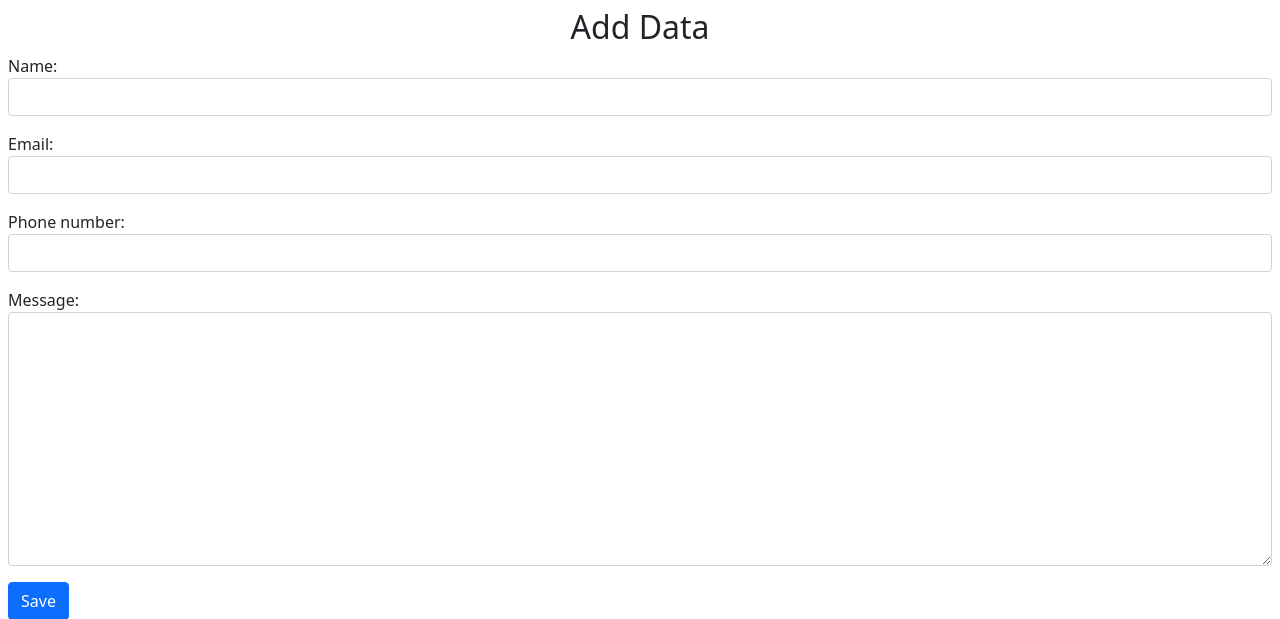
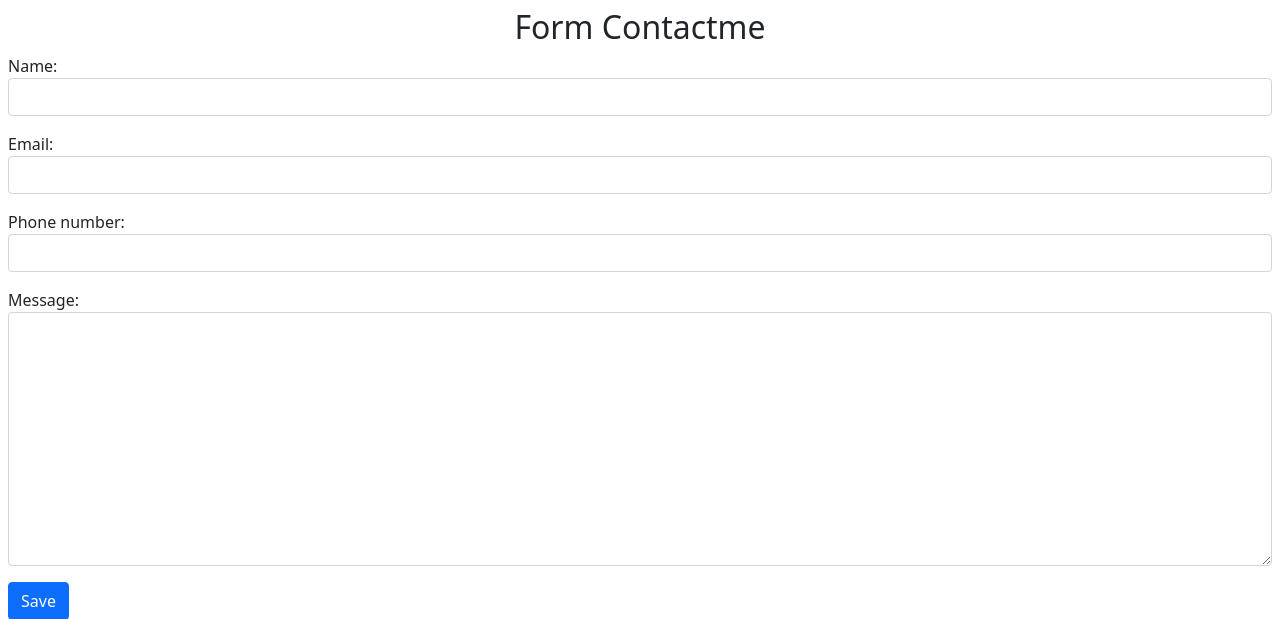
Before and after one commit to onesinus/ready-brother-django, a Django app: page /contactme/create in a window 1280 px wide. Shown: the part 72-691 px from the top of the page. Run offline with Django 3.2, Linux system fonts and the light colour scheme; some libraries are stand-ins or nearby versions.

Commit message:
Edit Form

```diff
--- a/ocommerce/contactme/urls.py
+++ b/ocommerce/contactme/urls.py
@@ -4,5 +4,6 @@ from . import views
 
 urlpatterns = [
     path('', views.ContactMeListView.as_view(), name='contactme-list'),
-    path('create', views.ContactMeCreateView.as_view(), name="contactme-create")
+    path('create', views.ContactMeCreateView.as_view(), name="contactme-create"),
+    path('update/(?P<pk>[0-9]+)/$', views.ContactMeUpdateView.as_view(), name="contactme-update"),
 ]
--- a/ocommerce/contactme/views.py
+++ b/ocommerce/contactme/views.py
@@ -1,5 +1,5 @@
 from django.views.generic.list import ListView
-from django.views.generic.edit import CreateView
+from django.views.generic.edit import CreateView, UpdateView
 
 from .models import ContactMe
 from .forms import ContactMeForm
@@ -18,3 +18,9 @@ class ContactMeCreateView(CreateView):
     model = ContactMe
     form_class = ContactMeForm
     template_name = 'contactme/contactme_form.html'
+
+
+class ContactMeUpdateView(UpdateView):
+    model = ContactMe
+    form_class = ContactMeForm
+    template_name = 'contactme/contactme_form.html'
--- a/ocommerce/templates/contactme/contactme_form.html
+++ b/ocommerce/templates/contactme/contactme_form.html
@@ -1,7 +1,7 @@
 {% extends "common/base.html" %}
 
 {% block content %}
-<h2 class="text-center">Add Data</h2>
+<h2 class="text-center">Form Contactme</h2>
 <div class="form-group">
     <form method="post">
         {% csrf_token %}
--- a/ocommerce/templates/contactme/contactme_list.html
+++ b/ocommerce/templates/contactme/contactme_list.html
@@ -12,6 +12,7 @@
             <th>Email</th>
             <th>Phone Number</th>
             <th>Message</th>
+            <th>Actions</th>
         </thead>
         <tbody>
             {% for d in data %}
@@ -21,6 +22,10 @@
                 <td>{{ d.email }}</td>
                 <td>{{ d.phone_number }}</td>
                 <td>{{ d.message }}</td>
+                <td>
+                    <a href="{% url 'contactme-update' pk=d.id %}" class="btn btn-success">Edit</a>
+                    <a class="btn btn-danger">Delete</a>
+                </td>
             </tr>
             {% endfor %}
         </tbody>
```
